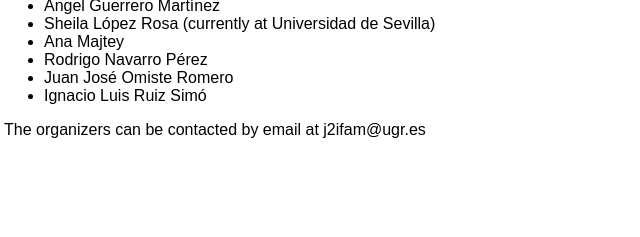
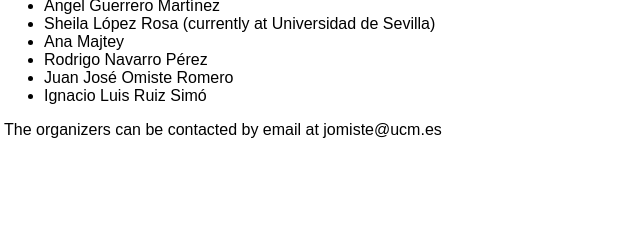
Before and after one commit to jjomiste/jjomiste.github.io, a plain HTML site: page organizers.html in a window 1280 px wide. Shown: the part 413-650 px from the top of the page, 236-876 px from the left. Drawn offline with Linux system fonts and the light colour scheme.

Commit message:
googlesheetads

```diff
--- a/organizers.html
+++ b/organizers.html
@@ -61,7 +61,7 @@ from the Universidad de Granada
 <li>Ignacio Luis Ruiz Simó</li>
 </ul>
 
-The organizers can be contacted by email at <a href="mailto:j2ifam@ugr.es">j2ifam@ugr.es</a>
+The organizers can be contacted by email at <a href="mailto:jomiste@ucm.es">jomiste@ucm.es</a>
 
 </div>
 
```
